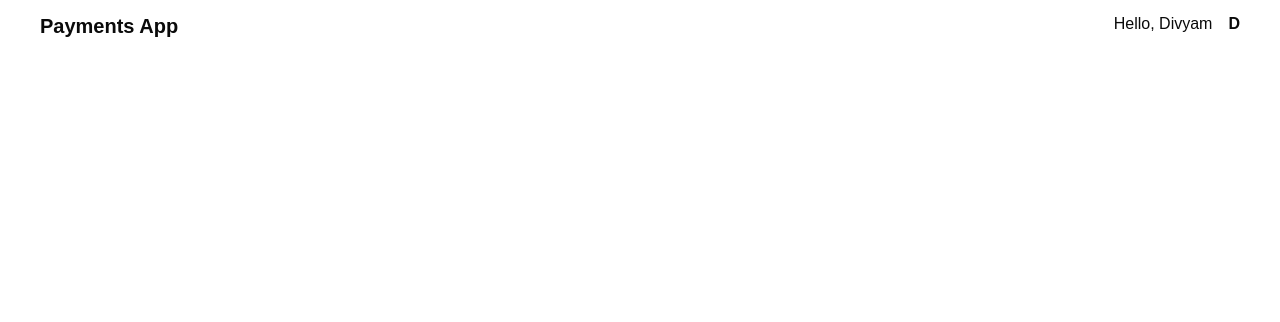
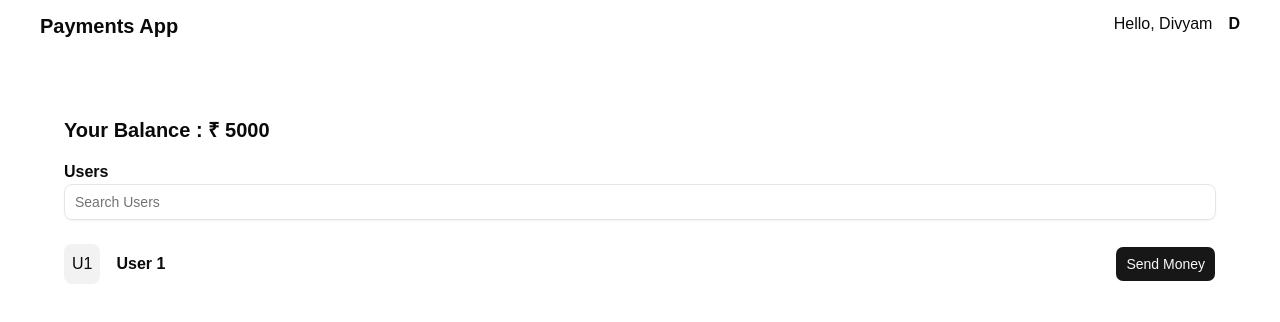
Before and after one commit to bobby0015/paytm, a React (Vite) app in the folder frontend/: page / in a window 1280 px wide. Shown: the top 322 px of the page. Built offline with nearby package versions, Linux system fonts and the light colour scheme.

Commit message:
Designed the home page from where we can serch the user and send the money

```diff
--- /dev/null
+++ b/frontend/src/components/UserList.jsx
@@ -0,0 +1,16 @@
+import { Button } from "./ui/button"
+
+
+const UserList = () => {
+  return (
+    <div className="flex justify-between py-2 items-center">
+      <div className="flex items-center">
+        <h1 className="p-2 rounded-md bg-[#f2f2f2] mr-4">U1</h1>
+        <h2 className="font-semibold">User 1</h2>
+      </div>
+      <Button>Send Money</Button>
+    </div>
+  )
+}
+
+export default UserList
--- a/frontend/src/pages/Home.jsx
+++ b/frontend/src/pages/Home.jsx
@@ -1,8 +1,15 @@
-
+import { Input } from "@/components/ui/input"
+import UserList from "@/components/UserList"
 
 const Home = () => {
   return (
-    <div className="flex justify-center">
+    <div className="w-[90%] mx-auto mt-16">
+      <h1 className="text-xl font-semibold">Your Balance : ₹ 5000</h1>
+      <div className="my-4">
+        <h2 className="font-semibold">Users</h2>
+        <Input placeholder="Search Users" />
+      </div>
+      <UserList />
     </div>
   )
 }
```
